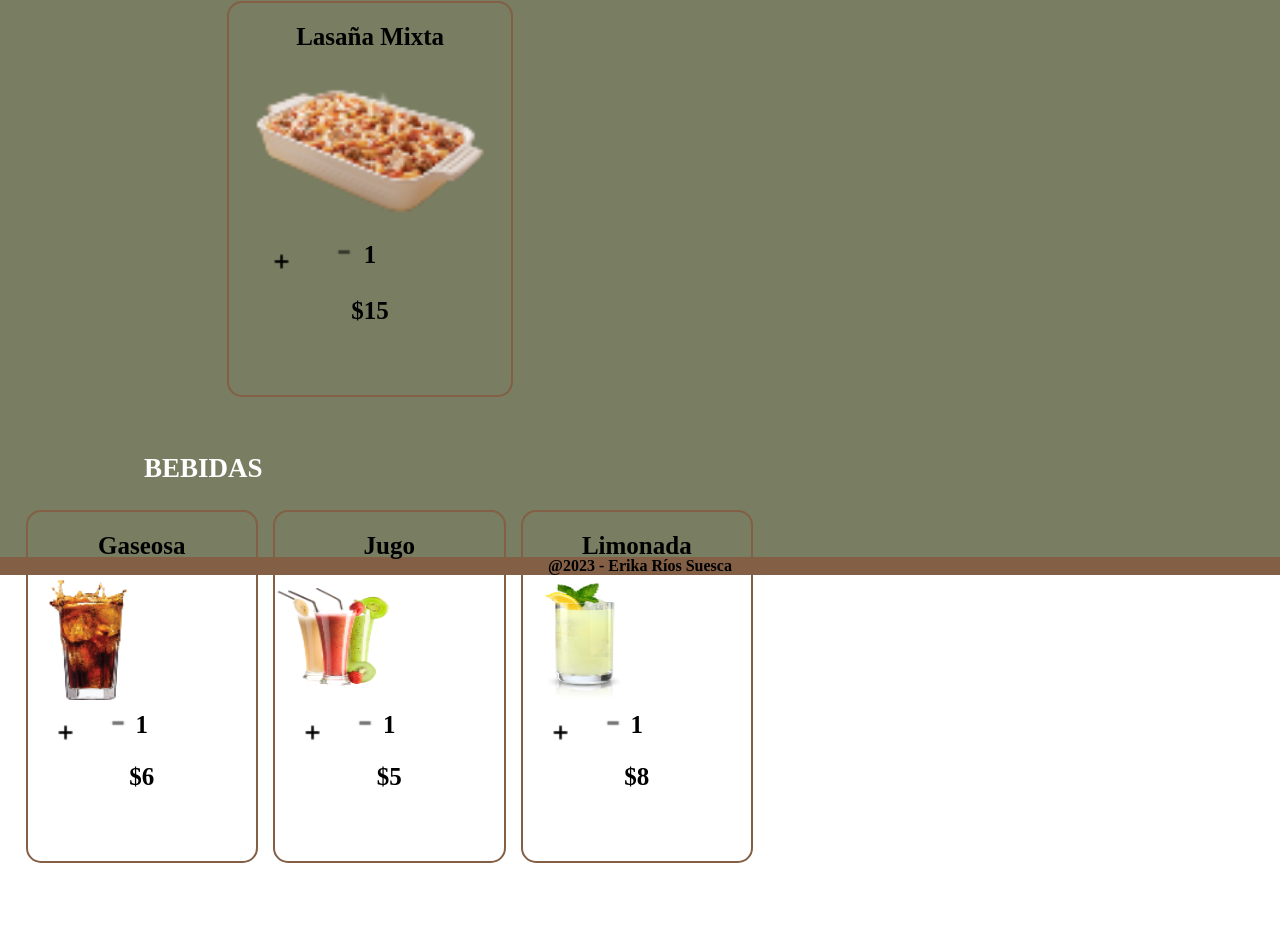
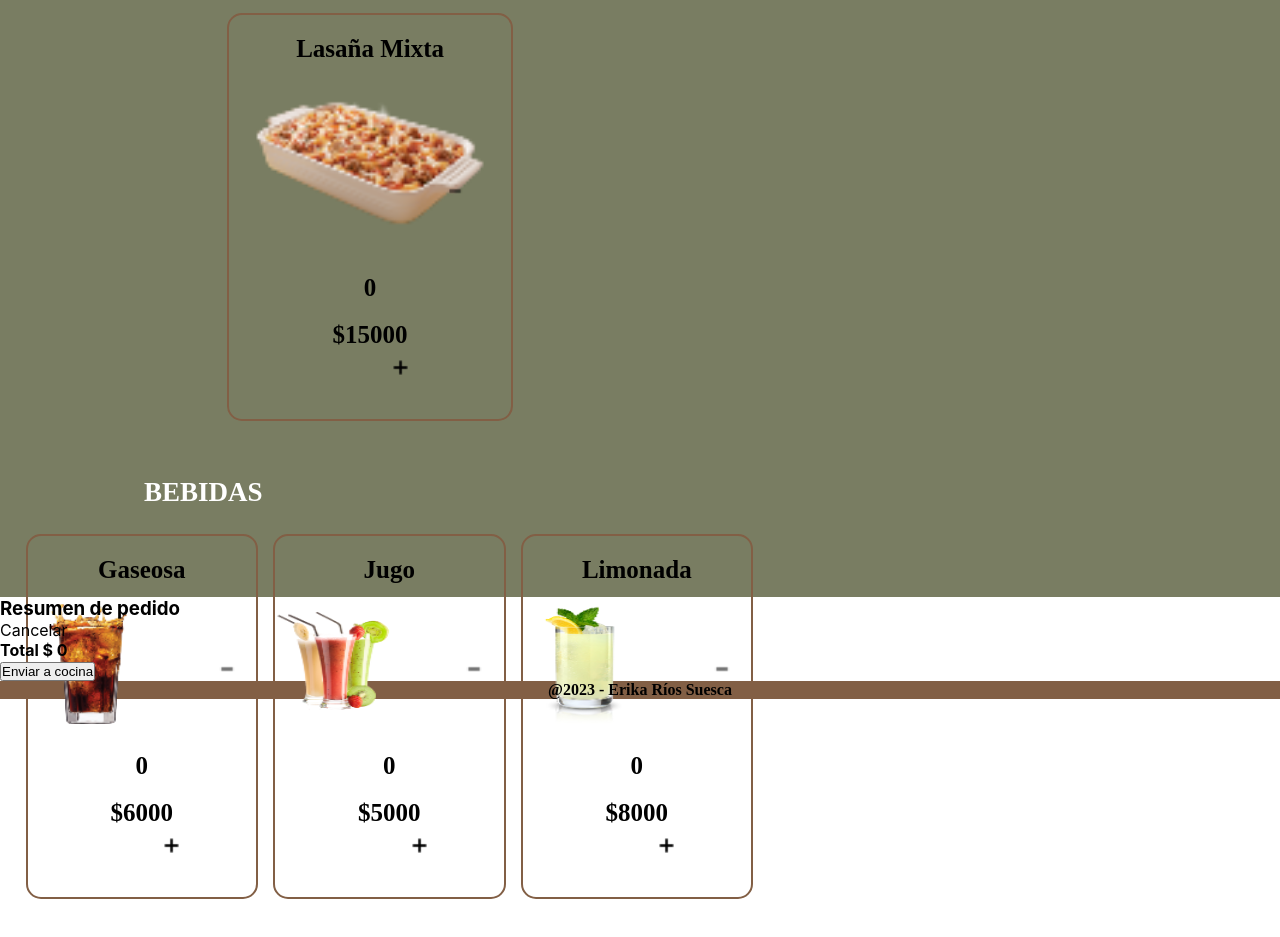
Before and after one commit to Laboratoria/DEV002-burger-queen, a React (Create React App) app: page /menu in a window 1280 px wide. Shown: the part 603-1540 px from the top of the page. Before the commit the page ends 1506 px from the top, so only its background shows below. Built offline with nearby package versions, Linux system fonts and the light colour scheme; a web font is replaced by a local one.

Commit message:
Se agregan funcionalidades a la primera vista

```diff
--- a/package.json
+++ b/package.json
@@ -12,6 +12,7 @@
     "react-dom": "^18.2.0",
     "react-router-dom": "^6.9.0",
     "react-scripts": "5.0.1",
+    "sweetalert2": "^11.7.3",
     "web-vitals": "^2.1.4"
   },
   "scripts": {
--- a/public/index.html
+++ b/public/index.html
@@ -2,12 +2,10 @@
 <html lang="en">
   <head>
     <meta charset="utf-8" />
-    <link rel="icon" href="%PUBLIC_URL%/favicon.ico" />
     <meta name="viewport" content="width=device-width, initial-scale=1" />
     <meta name="theme-color" content="#000000" />
     <meta name="description" content="Web site created using create-react-app" />
     <link rel="apple-touch-icon" href="%PUBLIC_URL%/logo192.png" />
-    <link rel="manifest" href="%PUBLIC_URL%/manifest.json" />
     <link href="https://fonts.googleapis.com/css2?family=Esteban&family=Lato:wght@300;400;900&family=Montserrat:wght@300;900&family=Piazzolla:wght@300&display=swap" rel="stylesheet">
 
     <title>LasagnaHouse</title>
--- a/src/Chef/Chef.jsx
+++ b/src/Chef/Chef.jsx
@@ -0,0 +1,10 @@
+import React from "react";
+
+const Chef = () => {
+    return(
+    <>
+    <p>Soy chef</p>
+    </>
+    )
+}
+export default Chef;
--- a/src/Firebase/fb-config.js
+++ b/src/Firebase/fb-config.js
@@ -1,6 +1,6 @@
 // Import the functions you need from the SDKs you need
 import { initializeApp } from "firebase/app";
-import { getAnalytics } from "firebase/firestore";
+import { getFirestore } from "firebase/firestore";
 // TODO: Add SDKs for Firebase products that you want to use
 // https://firebase.google.com/docs/web/setup#available-libraries
 
--- a/src/Menu/AddProducts.jsx
+++ b/src/Menu/AddProducts.jsx
@@ -1,7 +1,11 @@
 import { useState } from "react";
+import signoMas from "../Imagenes/signoMas.png"
+import signoMenos from "../Imagenes/signoMenos.png"
+import './Menu.css'
 
 const AddProducts = ({ dataProduct, addOrder, setAddOrder }) => {
     const [count, setCount] = useState(0);
+    // console.log(dataProduct, 'addProducts')
 
     const addToCart = (idDataProduct) => {
         /* Devuelve el índice del primer elemento del array que cumpla con el id seleccionado */
@@ -20,4 +24,43 @@ const AddProducts = ({ dataProduct, addOrder, setAddOrder }) => {
             setAddOrder([...addOrder, { ...dataProduct, amount: 1 }])
         }
     }
+
+    const removeToCart = (idDataProduct) => {
+        /* Cuando el valor de amount llegue a 0 se elimina el elemento del array */
+        const indexFound = addOrder.findIndex(item => item.id === idDataProduct)
+        setAddOrder(addOrder.filter(item => item.amount >= 1));
+        if (indexFound !== -1) {
+            const orderFound = addOrder[indexFound];
+            const leftArray = addOrder.slice(0, indexFound);
+            const rightArray = addOrder.slice(indexFound + 1, addOrder.length);
+            if (orderFound.amount >= 1) {
+                setAddOrder([...leftArray, { ...orderFound, amount: orderFound.amount - 1 }, ...rightArray])
+            }
+        }
+    }
+
+    /* Disminuir cantidades en el contador */
+    const subtractCount = () => {
+        if (count > 0) {
+            setCount(count - 1)
+        }
+    }
+
+    return (
+        <>
+            <section className='sect-btn-amount'>
+                <img src={signoMenos} alt='menos' className="signoMenos" onClick={() => {
+                    removeToCart(dataProduct.id);
+                    subtractCount()
+                }}></img>
+                <p  className="cantidadProd">{count}</p>
+                <img src={signoMas} alt='plus' className="signoMas" onClick={() => {
+                    addToCart(dataProduct.id);
+                    setCount(count + 1)
+                }}></img>
+            </section>
+        </>
+    )
 }
+
+export default AddProducts;
--- /dev/null
+++ b/src/Menu/AddToCart.jsx
@@ -0,0 +1,48 @@
+import { db } from '../Firebase/fb-config'
+import { collection, addDoc } from "firebase/firestore"
+import Swal from "sweetalert2"
+
+const AddToCart = ({ addOrder, personName, tableSelect }) => {
+    const uploadOrder = async () => {
+       await addDoc(collection(db, "pedidos"),
+            { ...addOrder, personName, tableSelect, state: 'Enviar a cocina', date: new Date() }
+        )
+    }
+
+const createOrder = () => {
+    uploadOrder();
+}
+const validateInputName = () => {
+    if (personName === '' || tableSelect === 'Mesa') {
+        Swal.fire({
+            title: '<strong>Por favor rellena todos los campos</strong>',
+            icon: 'info'
+        })
+    } else if (addOrder.length === 0) {
+        Swal.fire({
+            title: '<strong>Por favor agrega un producto</strong>',
+            icon: 'error'
+        })
+    }
+    else {
+        createOrder()
+    }
+}
+return (
+    <>
+
+        <section className='save-order'>
+            <button
+                className='btn-save-order'
+                onClick={() => {
+                    validateInputName()
+                }}
+            >
+                Enviar a cocina
+            </button>
+        </section>
+    </>
+)
+}
+
+export default AddToCart
--- a/src/Menu/Menu.css
+++ b/src/Menu/Menu.css
@@ -43,7 +43,7 @@
 
 .containerMenu{
     background-color: #797D62;
-    height: 130vh;
+    height: 135vh;
 }
 
 .num-mesa{
--- a/src/Menu/Menu.jsx
+++ b/src/Menu/Menu.jsx
@@ -1,12 +1,14 @@
 import {useEffect, useState} from "react";
+import AddProducts from "./AddProducts";
+import OrderSummary from "./OrderSummary";
+import AddToCart from "./AddToCart";
 import Logo from "../Imagenes/logoLasaña.png";
-import signoMas from "../Imagenes/signoMas.png"
-import signoMenos from "../Imagenes/signoMenos.png"
 import axios from 'axios';
 import './Menu.css';
 
 const Menu = () => {
     const [data, setData] = useState([]);
+    const [addToOrder, setAddToOrder] = useState([]);
 
     useEffect(() => {
         axios
@@ -33,7 +35,7 @@ const Menu = () => {
                     className='input-name'
                 />
                 <select name='numMesa'className='num-mesa'>
-                    <option disabled selected>MESA</option>
+                    <option disabled value='Mesa'>Mesa</option>
                     <option value='Mesa1'>Mesa 1</option>
                     <option value='Mesa2'>Mesa 2</option>
                     <option value='Mesa3'>Mesa 3</option>
@@ -49,10 +51,12 @@ const Menu = () => {
                     <div className="comidas-div" key={items.id}>
                         <p className="nombreProd">{items.name}</p>
                         <img className="imgLasaña" src={items.img} alt='' />
-                        <img className="signoMas" src={signoMas} alt='' />
-                        <p className="cantidadProd">1</p>
-                        <img className="signoMenos" src={signoMenos} alt='' />
-                        <p className="precio">{items.price}</p>
+                        <AddProducts
+                                        dataProduct={items}
+                                        addOrder={addToOrder}
+                                        setAddOrder={setAddToOrder}
+                                    />
+                        <p className="precio">${items.price}</p>
                     </div>
                 ))}
             </section>
@@ -62,14 +66,25 @@ const Menu = () => {
                     <div className="bebidas-div" key={items.id}>
                         <p className="nombreProducto">{items.name}</p>
                         <img className="imgBebidas" src={items.img} alt='' />
-                        <img className="signoMasDos" src={signoMas} alt='' />
-                        <p className="cantidadProducto">1</p>
-                        <img className="signoMenosDos" src={signoMenos} alt='' />
-                        <p className="precioBebidas">{items.price}</p>
+                        <AddProducts
+                                        dataProduct={items}
+                                        addOrder={addToOrder}
+                                        setAddOrder={setAddToOrder}
+                                    />
+                        <p className="precioBebidas">${items.price}</p>
                     </div>
                 ))}
             </section>
             </section>
+            <div className='order-summary'>
+                    <OrderSummary
+                        addOrder={addToOrder}
+                        setAddOrder={setAddToOrder}
+                    />
+                </div>
+                <AddToCart
+                addOrder={addToOrder}
+                />
             <footer>@2023 - Erika Ríos Suesca</footer>
         </>
     )
--- /dev/null
+++ b/src/Menu/OrderSummary.jsx
@@ -0,0 +1,58 @@
+import React from "react";
+import Swal from "sweetalert2";
+
+
+const OrderSummary = ({ addOrder, setAddOrder }) => {
+
+    const priceProducts = addOrder.map(product => {
+        /* Valida si el producto es burrito y realiza la suma de sus adicionales + el precio del producto */
+     if (product.price !== undefined) {
+            return product.price * product.amount;
+        }
+        return 0;
+    })
+    /* Retorna la suma acumulada de prirceProducts para hallar el precio total del pedido */
+    const totalOrderPrice = priceProducts.reduce((price, sumPrice) => price + sumPrice, 0);
+    // console.log(totalOrderPrice, 'precio')
+
+    const deleteOrder = () => {
+        Swal.fire({
+            title: '¿Estás seguro de eliminar el pedido?',
+            icon: 'warning',
+            showCancelButton: true,
+            confirmButtonColor: '#3085d6',
+            cancelButtonColor: '#d33',
+            confirmButtonText: 'Eliminar'
+        }).then((result) => {
+            if (result.isConfirmed) {
+                setAddOrder([]);
+            }
+        })
+    }
+
+    return (
+        <>
+            <section>
+                <h3>Resumen de pedido</h3>
+                <section className='delete-order'>
+                    <p onClick={deleteOrder}>Cancelar</p>
+                </section>
+                {addOrder.map(product =>
+                    <div key={product.id} >
+                        <section className='product-summary'>
+                            <p>{product.name}</p>
+                            <p>{product.amount}</p>
+                            <p>$ {product.price !== undefined ? product.price * product.amount : ''}</p>
+                        </section>
+                    </div>
+                )}
+                <div className='total-order-price'>
+                    <h4>Total $ {totalOrderPrice}</h4>
+                </div>
+            </section>
+        </>
+    )
+
+}
+
+export default OrderSummary;
--- a/src/Order/Order.jsx
+++ b/src/Order/Order.jsx
@@ -0,0 +1,10 @@
+import React from "react";
+
+const Order = () => {
+    return(
+    <>
+    <p>Soy order</p>
+    </>
+    )
+}
+export default Order;
```
Also changed, not shown: public/data.json (+7 -7 lines), 1 other file (tests, documents, lock files or other folders).
